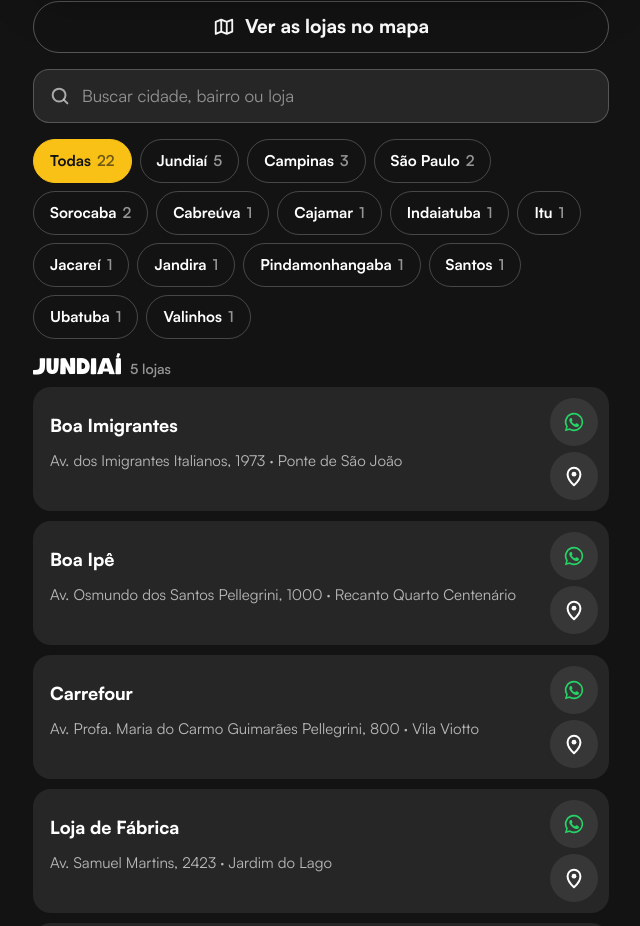
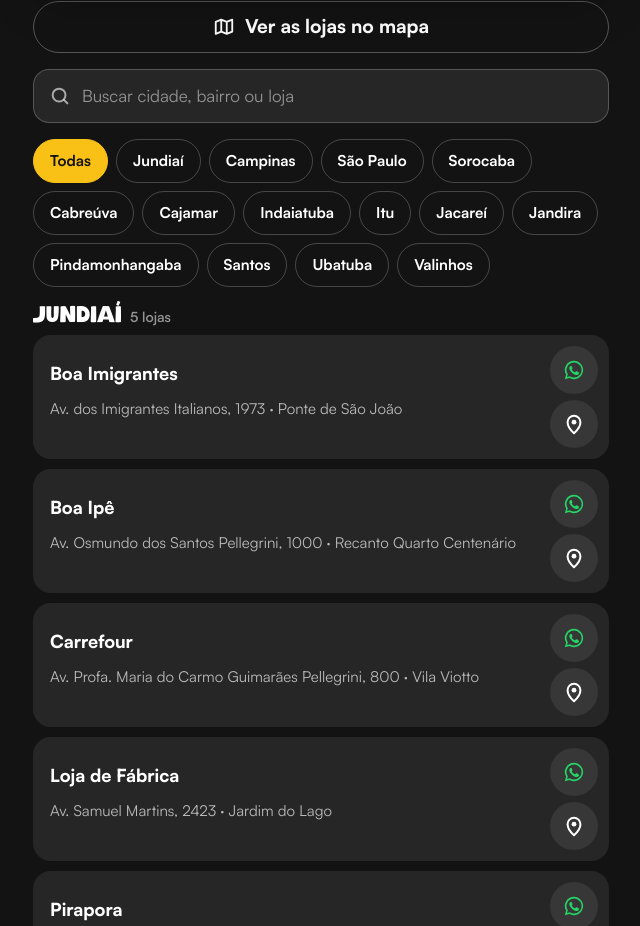
Before and after one commit to uvini07/sua-coxinha-cajamar, a React (Vite) app: page / in a window 1280 px wide. Shown: the part 806-1732 px from the top of the page, without its empty margins (319-959 px from the left). Built offline with nearby package versions, Linux system fonts and the light colour scheme; no server answers.

Commit message:
Remove contagem de lojas dos filtros de cidade
Co-Authored-By: Claude Sonnet 5.5 <noreply@anthropic.com>
Claude-Session: https://claude.ai/code/session_012YSokk1uSM8caKGrUTnq8U

```diff
--- a/src/paginas/EscolhaLoja.jsx
+++ b/src/paginas/EscolhaLoja.jsx
@@ -246,11 +246,11 @@ export default function EscolhaLoja({ navegar, aviso = null }) {
 
         <nav className="escolha__cidades" aria-label="Filtrar por cidade">
           <button type="button" className="escolha__chip" aria-pressed={!cidade} onClick={() => filtrar(null)}>
-            Todas <span>{lojasResumo.length}</span>
+            Todas
           </button>
           {cidades.map((c) => (
             <button key={c.nome} type="button" className="escolha__chip" aria-pressed={cidade === c.nome} onClick={() => filtrar(c.nome)}>
-              {c.nome} <span>{c.total}</span>
+              {c.nome}
             </button>
           ))}
         </nav>
```
